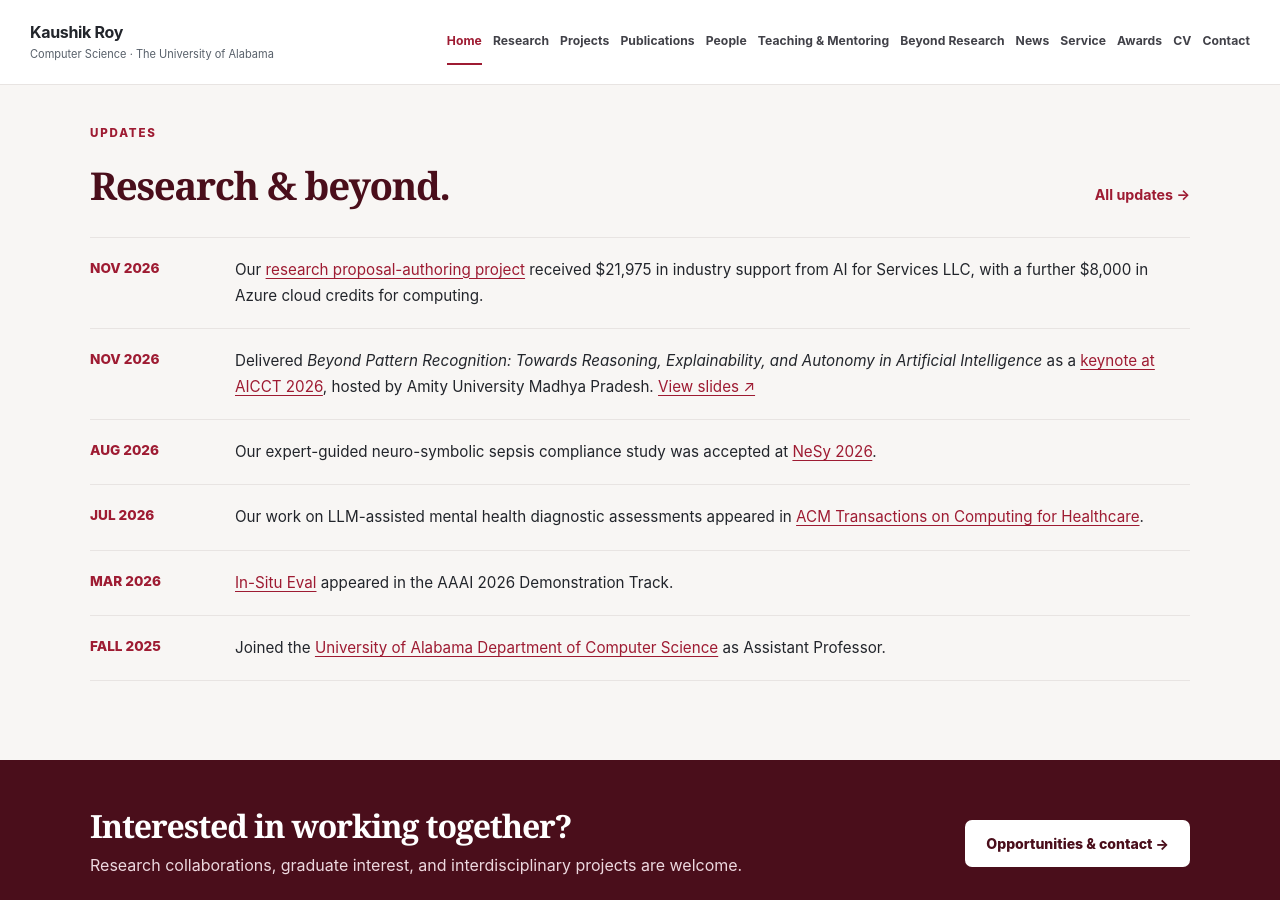
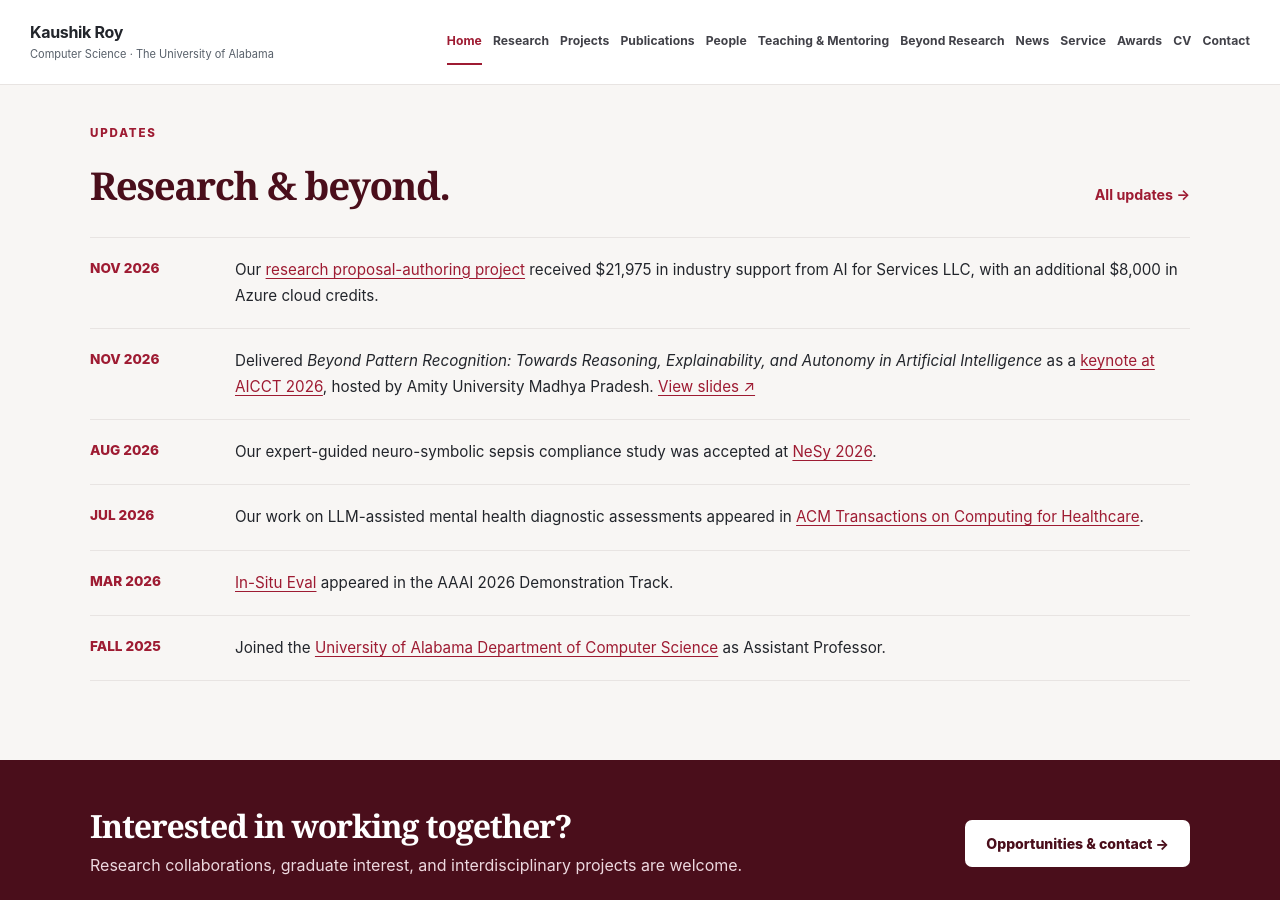
Before and after one commit to kauroy1994/home, a Jekyll site: the page built from _pages/about.md, in a window 1280 px wide and 900 px high, scrolled down 2589 px. Built offline with Jekyll 4.4.1, drawn with Linux system fonts in a browser that asks for light colours.

```diff
--- a/_pages/about.md
+++ b/_pages/about.md
@@ -70,7 +70,7 @@ description: "Dr. Kaushik Roy, Assistant Professor of Computer Science at The Un
   <div class="container">
     <div class="section-header"><div><span class="section-label">UPDATES</span><h2>Research &amp; beyond.</h2></div><a class="text-link" href="{{ '/news/' | relative_url }}">All updates</a></div>
     <div class="news-feed">
-      <div class="news-row"><span class="news-date">NOV 2026</span><p>Our <a href="{{ '/projects/' | relative_url }}#proposal-authoring">research proposal-authoring project</a> received $21,975 in industry support from AI for Services LLC, with a further $8,000 in Azure cloud credits for computing.</p></div>
+      <div class="news-row"><span class="news-date">NOV 2026</span><p>Our <a href="{{ '/projects/' | relative_url }}#proposal-authoring">research proposal-authoring project</a> received $21,975 in industry support from AI for Services LLC, with an additional $8,000 in Azure cloud credits.</p></div>
       <div class="news-row"><span class="news-date">NOV 2026</span><p>Delivered <em>Beyond Pattern Recognition: Towards Reasoning, Explainability, and Autonomy in Artificial Intelligence</em> as a <a href="https://lnkd.in/p/eXkGT6iF">keynote at AICCT 2026</a>, hosted by Amity University Madhya Pradesh. <a href="{{ '/files/2026_AICCT_Roy_Keynote_UA_Revised.html' | relative_url }}">View slides ↗</a></p></div>
       <div class="news-row"><span class="news-date">AUG 2026</span><p>Our expert-guided neuro-symbolic sepsis compliance study was accepted at <a href="https://2026.nesyconf.org/">NeSy 2026</a>.</p></div>
       <div class="news-row"><span class="news-date">JUL 2026</span><p>Our work on LLM-assisted mental health diagnostic assessments appeared in <a href="https://doi.org/10.1145/3805697">ACM Transactions on Computing for Healthcare</a>.</p></div>
```
Also changed, not shown: _pages/awards.md (+1 -1 lines), _pages/beyond-research.md (+1 -1 lines), _pages/people.md (+1 -1 lines), _pages/service.md (+1 -1 lines).
